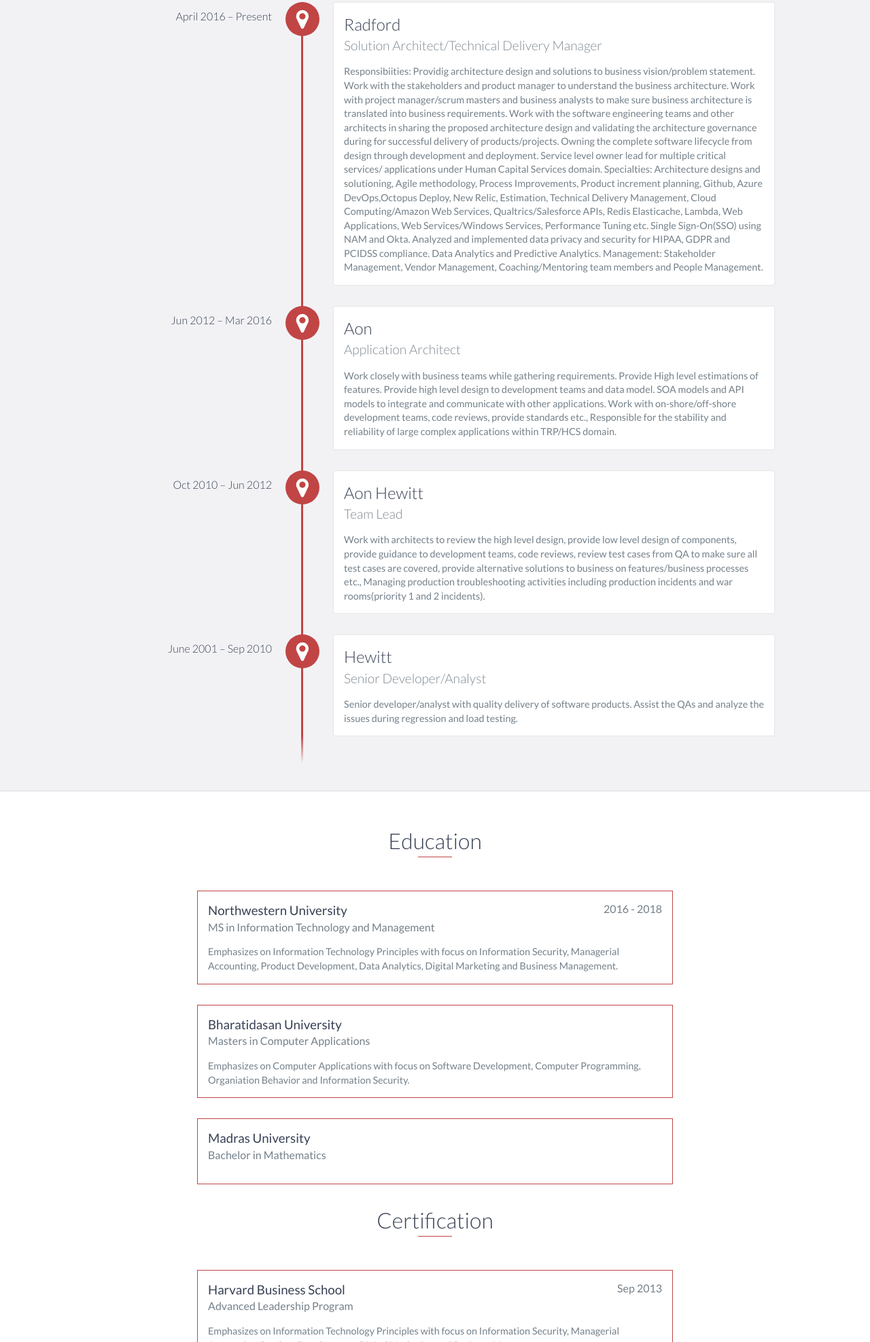
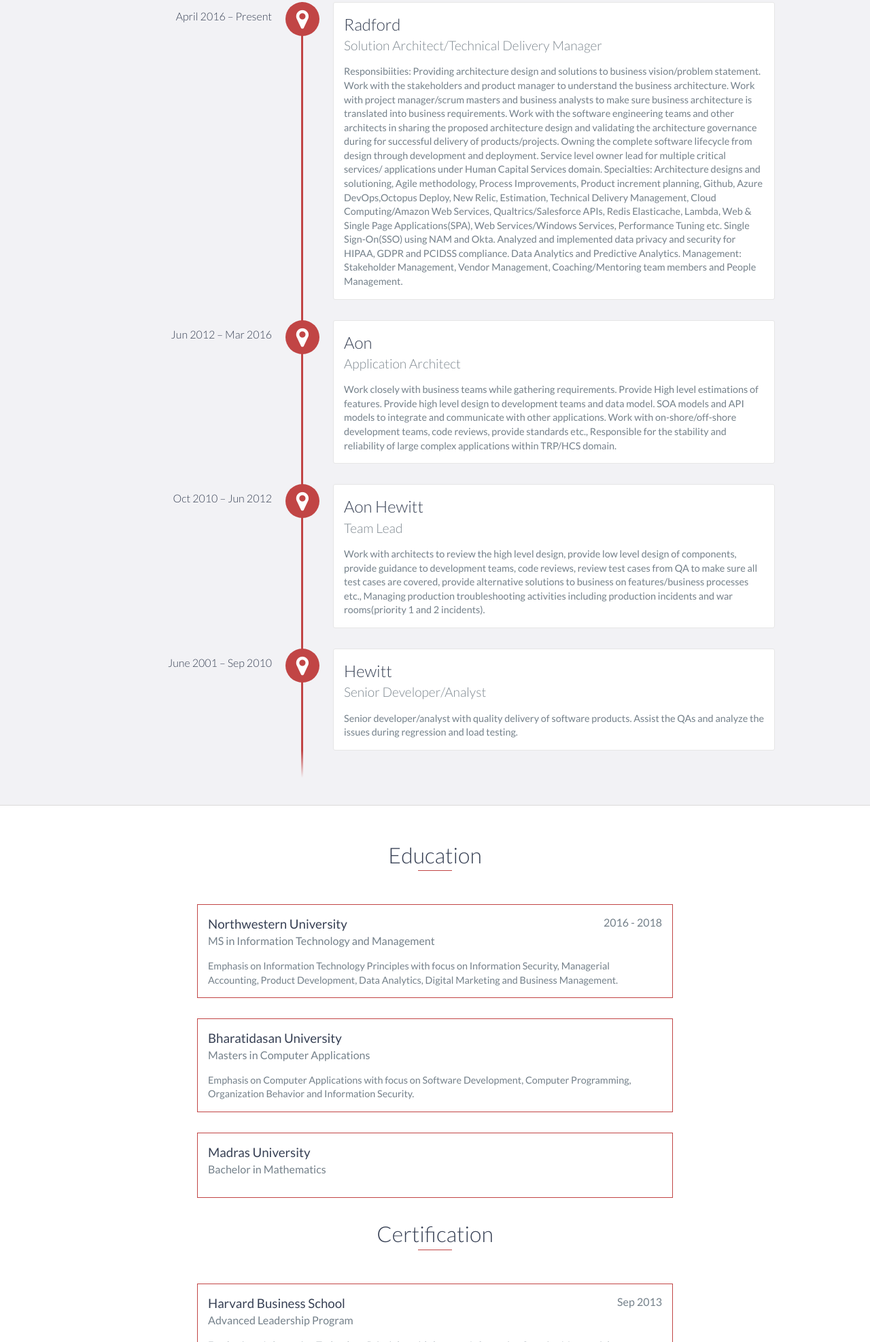
Before and after one commit to PKathib/parvez-githubio.com, a website: page index.html in a window 1280 px wide. Shown: the part 1465-3439 px from the top of the page at 68% size. Drawn offline with nearby package versions, Linux system fonts and the light colour scheme.

Commit message:
Update index.html

```diff
--- a/index.html
+++ b/index.html
@@ -74,7 +74,7 @@
                 </div>
                 <div class="col-md-8" style="margin-top:4em;">
                     <p>
-                        Responsible for providig architecture design and solutions to business vision/problem statement. Experience in the successful delivery of complex applications.
+                        Responsible for providing architecture design and solutions to business vision/problem statement. Experience in the successful delivery of complex applications.
 			Migration to cloud computing using Amazon Web Services components and Continuous Development/Deployment. Owning the complete software lifecycle from design through development to devops.
 			Leading software engineering teams for successful delivery of Quality products. Also served as the production delivery lead supporting complex Rewards and HCS domain systems.
                         Owning the stability and reliability of large complex applications of the Rewards and HCS domain. Managing production troubleshooting activities including production incidents and war rooms(priority 1 and 2 incidents).
@@ -95,7 +95,7 @@
                 <h4>Solution Architect/Technical Delivery Manager</h4>
                 <p>
                     Responsibiities:
-		    	Providig architecture design and solutions to business vision/problem statement.
+		    	Providing architecture design and solutions to business vision/problem statement.
 		    	Work with the stakeholders and product manager to understand the business architecture.
 			Work with project manager/scrum masters and business analysts to make sure business architecture is translated into business requirements.
 			Work with the software engineering teams and other architects in sharing the proposed architecture design and validating the architecture governance during for successful delivery of products/projects.
@@ -103,7 +103,7 @@
 			Service level owner lead for multiple critical services/ applications under Human Capital Services domain.
                     Specialties:
 			Architecture designs and solutioning, Agile methodology, Process Improvements, Product increment planning, Github, Azure DevOps,Octopus Deploy, New Relic,
-			Estimation, Technical Delivery Management, Cloud Computing/Amazon Web Services, Qualtrics/Salesforce APIs, Redis Elasticache, Lambda, Web Applications, Web Services/Windows Services, Performance Tuning etc.
+			Estimation, Technical Delivery Management, Cloud Computing/Amazon Web Services, Qualtrics/Salesforce APIs, Redis Elasticache, Lambda, Web & Single Page Applications(SPA), Web Services/Windows Services, Performance Tuning etc.
 			Single Sign-On(SSO) using NAM and Okta.
 			Analyzed and implemented data privacy and security for HIPAA, GDPR and PCIDSS compliance.
 			Data Analytics and Predictive Analytics.
@@ -152,7 +152,7 @@
             <span class="education-date">2016 - 2018</span>
             <h4>MS in Information Technology and Management</h4>
             <p>
-                Emphasizes on Information Technology Principles with focus on Information Security, Managerial Accounting, Product Development, Data Analytics, Digital Marketing and Business Management.
+                Emphasis on Information Technology Principles with focus on Information Security, Managerial Accounting, Product Development, Data Analytics, Digital Marketing and Business Management.
             </p>
         </div>
 	<div class="education-block">
@@ -160,7 +160,7 @@
             <span class="education-date"></span>
             <h4>Masters in Computer Applications</h4>
             <p>
-                Emphasizes on Computer Applications with focus on Software Development, Computer Programming, Organiation Behavior and Information Security.
+                Emphasis on Computer Applications with focus on Software Development, Computer Programming, Organization Behavior and Information Security.
             </p>
         </div>
 	<div class="education-block">
@@ -174,7 +174,7 @@
             <span class="education-date">Sep 2013</span>
             <h4>Advanced Leadership Program</h4>
             <p>
-                Emphasizes on Information Technology Principles with focus on Information Security, Managerial Accounting, Product Development, Digital Marketing and Business Management.
+                Emphasis on Information Technology Principles with focus on Information Security, Managerial Accounting, Product Development, Digital Marketing and Business Management.
             </p>
         </div>
 
@@ -198,9 +198,9 @@
             	<li>Amazon Web Services(AWS)</li>
             	<li>SQL Server</li>
             	<li>Oracle</li>
-            	<li>Web Development</li>
+            	<li>Web / Single Page Application(SPA) Development</li>
             	<li>APIs with Salesforce/Qualtrics</li>
-            	<li>SSO</li>
+            	<li>Single Sign-on (SSO)</li>
 		<li>Data and Predictive Analytics</li>
 	    </ul>
     </div>
```
